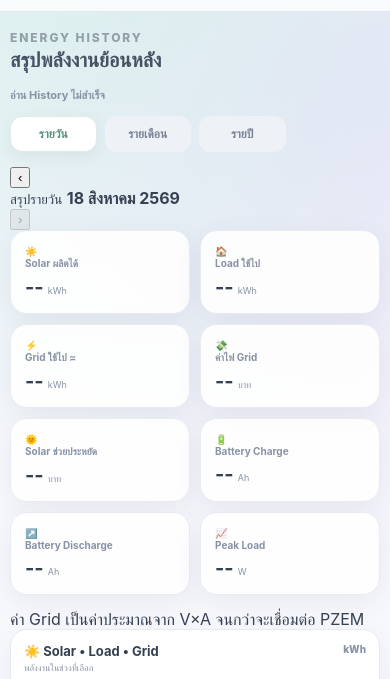
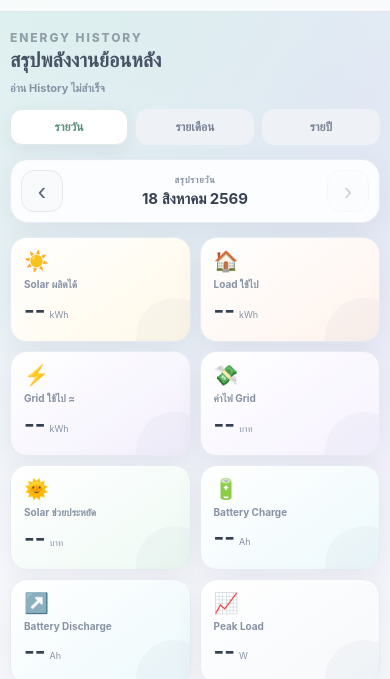
Before and after one commit to BTC-CHA/cha-solar-monitor, a plain HTML site: page history.html in a window 390 px wide. Shown: the part 85-764 px from the top of the page. Drawn offline with nearby package versions, Linux system fonts and the light colour scheme; no server answers.

Commit message:
style mobile history summary cards

```diff
--- a/style.css
+++ b/style.css
@@ -1842,6 +1842,103 @@ footer span {
 }
 
 /* =========================================================
+   HISTORY V2 - DAY / MONTH / YEAR
+========================================================= */
+.history-v2 { padding-bottom: 96px; }
+.history-range-tabs { grid-template-columns: repeat(3, 1fr); }
+.history-period-nav {
+  display: grid;
+  grid-template-columns: 42px minmax(0, 1fr) 42px;
+  align-items: center;
+  gap: 10px;
+  margin-bottom: 14px;
+  padding: 10px;
+  border: 1px solid var(--border);
+  border-radius: 18px;
+  background: rgba(255,255,255,.9);
+  box-shadow: var(--shadow);
+  text-align: center;
+}
+.history-period-nav button {
+  width: 42px;
+  height: 42px;
+  border: 1px solid #e5e9ef;
+  border-radius: 13px;
+  color: #5c697b;
+  background: #f8fafc;
+  font-size: 25px;
+  line-height: 1;
+  cursor: pointer;
+}
+.history-period-nav button:disabled { opacity: .28; cursor: default; }
+.history-period-nav small {
+  display: block;
+  margin-bottom: 2px;
+  color: var(--muted);
+  font-size: 9px;
+  font-weight: 800;
+  letter-spacing: .08em;
+}
+.history-period-nav strong { font-size: 15px; }
+.history-summary-v2 { grid-template-columns: repeat(4, 1fr); }
+.history-summary-v2 .history-stat {
+  position: relative;
+  min-height: 112px;
+  overflow: hidden;
+}
+.history-summary-v2 .history-stat::after {
+  content: "";
+  position: absolute;
+  right: -24px;
+  bottom: -35px;
+  width: 78px;
+  height: 78px;
+  border-radius: 50%;
+  background: rgba(90,110,135,.04);
+}
+.history-summary-v2 .metric-icon {
+  display: block;
+  margin-bottom: 7px;
+  font-size: 22px;
+  line-height: 1;
+}
+.history-summary-v2 .history-stat strong { font-size: 26px; }
+.history-summary-v2 .metric-solar { background: linear-gradient(145deg,#fff,#fff9e8); }
+.history-summary-v2 .metric-load { background: linear-gradient(145deg,#fff,#fff3ec); }
+.history-summary-v2 .metric-grid { background: linear-gradient(145deg,#fff,#f3effd); }
+.history-summary-v2 .metric-cost { background: linear-gradient(145deg,#fff,#f6f2ff); }
+.history-summary-v2 .metric-saving { background: linear-gradient(145deg,#fff,#eefaf4); }
+.history-summary-v2 .metric-charge,
+.history-summary-v2 .metric-discharge { background: linear-gradient(145deg,#fff,#edf9fc); }
+.history-summary-v2 .metric-peak { background: linear-gradient(145deg,#fff,#f6f8fb); }
+.history-data-note {
+  margin: -2px 2px 14px;
+  padding: 9px 12px;
+  border-radius: 12px;
+  color: #7d8797;
+  background: rgba(255,255,255,.66);
+  font-size: 9px;
+  font-weight: 650;
+  text-align: center;
+}
+.chart-wrap-large { height: 285px; }
+
+@media (max-width: 600px) {
+  .history-v2 .history-topbar { gap: 5px; }
+  .history-v2 .history-topbar h2 { margin-bottom: 4px; }
+  .history-range-tabs { position: sticky; top: 6px; z-index: 15; }
+  .history-summary-v2 { grid-template-columns: 1fr 1fr; gap: 9px; }
+  .history-summary-v2 .history-stat { min-height: 105px; padding: 13px; }
+  .history-summary-v2 .history-stat strong { font-size: 23px; }
+  .history-summary-v2 .metric-icon { font-size: 20px; }
+  .chart-wrap-large { height: 250px; }
+}
+
+@media (min-width: 601px) and (max-width: 1000px) {
+  .history-summary-v2 { grid-template-columns: repeat(4, 1fr); }
+}
+
+/* =========================================================
    MOBILE FIRST PREVIEW V1.5
 ========================================================= */
 .mobile-quick {
```
